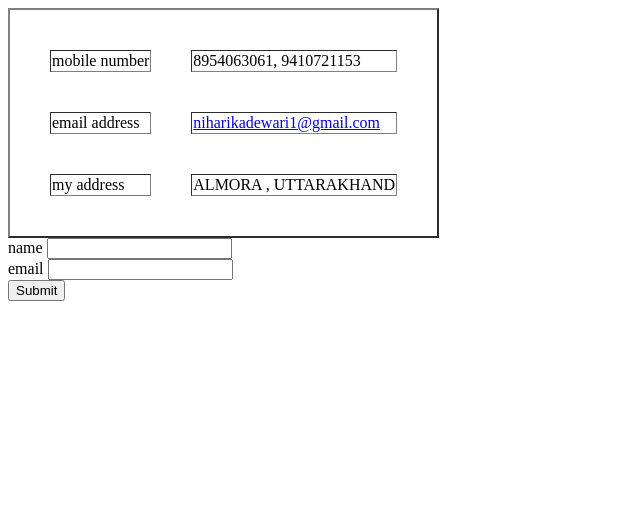
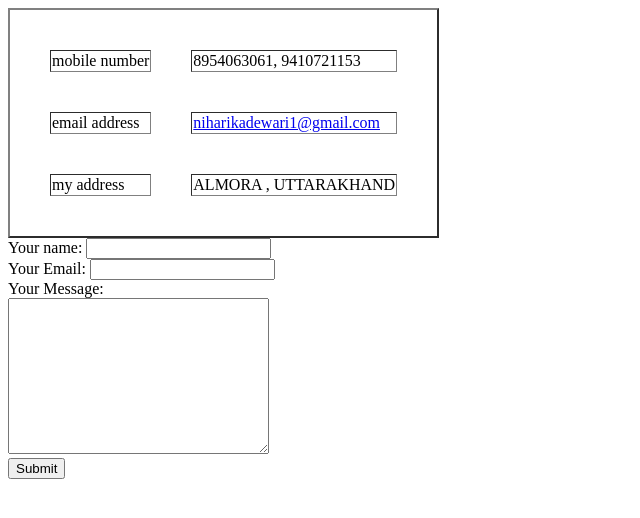
Before and after one commit to niharikadewari/CVV, a plain HTML site: page contact me.html in a window 1280 px wide. Shown: the whole page, without its empty margins (0-640 px from the left). Drawn offline with Linux system fonts and the light colour scheme.

Commit message:
Update contact me.html

```diff
--- a/contact me.html
+++ b/contact me.html
@@ -33,14 +33,17 @@
             </td>
             </tr>
     </table>
-
-      <form class=""action="mailto:niharikadewari1@gmail.com" method ="post">
-        <lable> name</lable>
-        <input type ="text" name ="name" value="">
-        <br>
-        <lable for =""> email</lable>
-        <input type="email" name="email" value=""><br>
-        <input type="submit">
+    <form class="" action="mailto:niharikadewari1@gmail.com" method="post" enctype="text/plain">
+        <label>Your name:</label>
+      <input type="text" name="Yourname" value="">
+      <br>
+      <label for="">Your Email:</label>
+      <input type="email" name="Youremail" value="">
+      <br>
+      <label for="">Your Message:</label><br>
+      <textarea name="Yourmessage" rows="10" cols="30"></textarea>
+      <br>
+      <input type="submit" name="submit" >
     </form>
 </body>
 </html>
```
